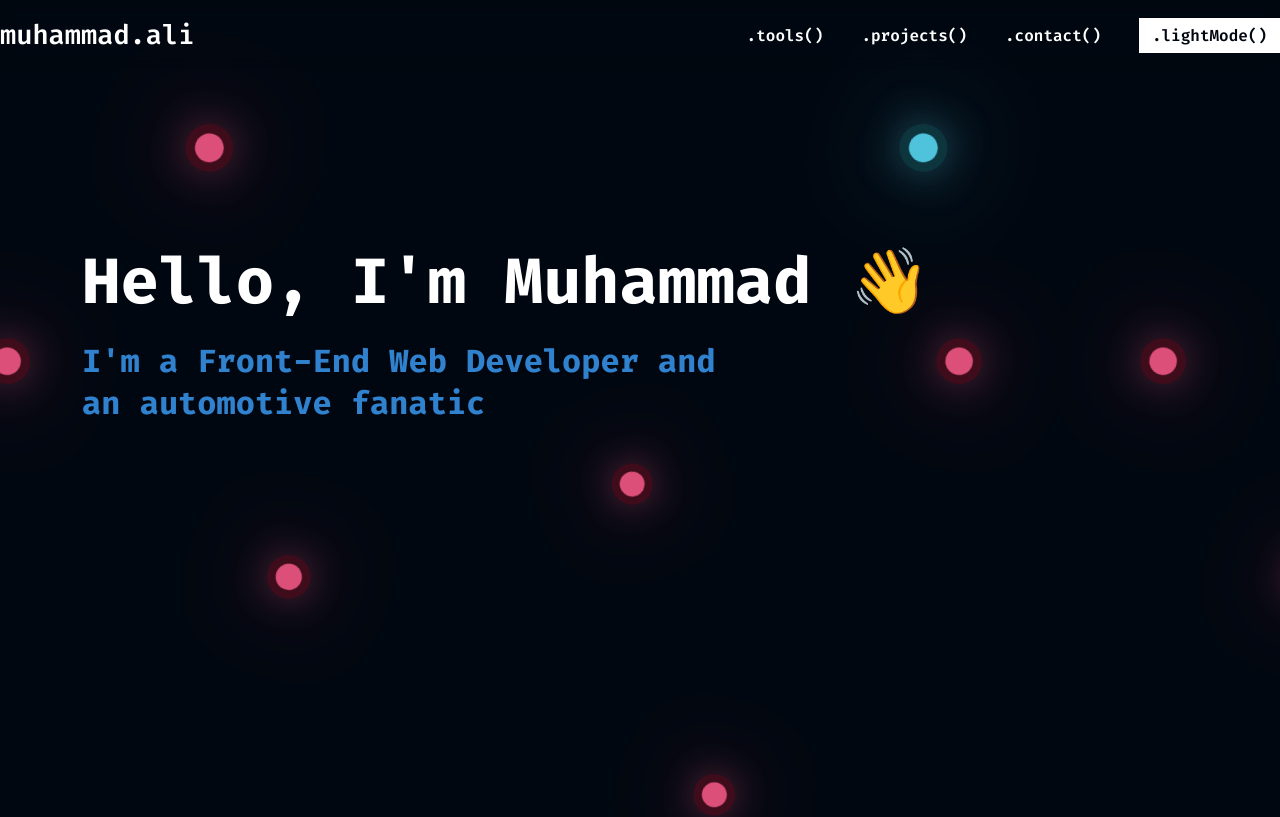
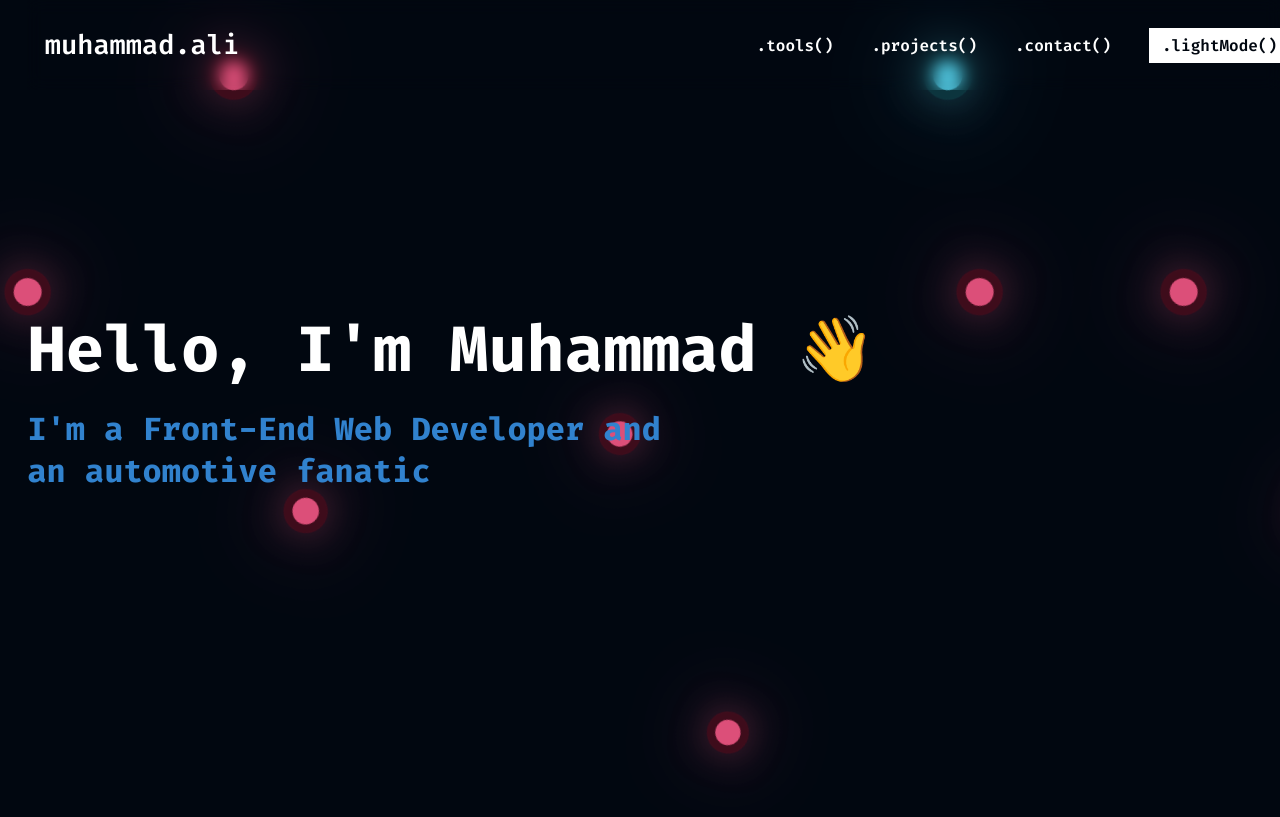
Before and after one commit to ALLEE9120/ALLEE9120.github.io, a React (Vite) app in the folder Dev-Folio/: page / in a window 1280 px wide. Shown: the top 817 px of the page. Built offline with nearby package versions, Linux system fonts and the light colour scheme; a web font is replaced by a local one.

Commit message:
scss clean up

```diff
--- a/Dev-Folio/src/Components/Contact.jsx
+++ b/Dev-Folio/src/Components/Contact.jsx
@@ -148,8 +148,8 @@ export default function Contact({color, bgColor}) {
             <p>Feel free to reach out to me for any questions or just to say hi!</p>
             <div className="socials">
               <h2 className='gray'>// socials</h2>
-              <a href="" className="social-link"><FaGithub style={{marginRight: '20px', fontSize: '30px', color: color}}  /></a>
-              <a href="" className="social-link"><FaLinkedin style={{marginRight: '20px', fontSize: '30px', color: color}} /></a>
+              <a href="https://github.com/ALLEE9120" className="social-link"><FaGithub style={{marginRight: '20px', fontSize: '30px', color: color}}  /></a>
+              <a href="https://www.linkedin.com/in/mo-ar/" className="social-link"><FaLinkedin style={{marginRight: '20px', fontSize: '30px', color: color}} /></a>
             </div>
           </div>
           <form className='contact-form' style={formStyle}  onSubmit={handleSubmit}>
--- a/Dev-Folio/src/Components/HomePage.jsx
+++ b/Dev-Folio/src/Components/HomePage.jsx
@@ -3,10 +3,6 @@ import PropTypes from 'prop-types'
 
 export default function HomePage({color}) {
   const divStyle ={
-    position: 'absolute',
-    top: '30%',
-    left: '19%',
-    transform: 'translateX(-19%)'
   }
 
   const h1Style = {
@@ -24,8 +20,10 @@ export default function HomePage({color}) {
 
   return (
     <div style={divStyle} className="home-div">
-      <h1 style={h1Style}>Hello, I'm Muhammad 👋</h1>
-      <p style={pStyle}>I'm a Front-End Web Developer and an automotive fanatic </p>
+      <div className='home-content'>
+        <h1 style={h1Style}>Hello, I'm Muhammad 👋</h1>
+        <p style={pStyle}>I'm a Front-End Web Developer and an automotive fanatic </p>
+      </div>
     </div>
   )
 }
--- a/Dev-Folio/src/app.scss
+++ b/Dev-Folio/src/app.scss
@@ -17,11 +17,28 @@ $bgspan3Dark: darken($bgspan3, 44);
   padding: 0;
 }
 
+#root {
+  margin: 0 auto;
+  max-width: 1260px;
+  padding: 0px 1.0875rem 1.45rem;
+  padding-top: 0;
+}
+
+button, input[type="submit"], input[type="reset"] {
+	background: none;
+	color: inherit;
+	border: none;
+	padding: 0;
+	font: inherit;
+	cursor: pointer;
+	outline: inherit;
+}
+
 body {
   font-family: 'Fira Code', 'Inder', sans-serif;
   background-color: $home-background;
-  height: 500vh;
-  height: 500svh;
+  min-height: 500vh;
+  min-height: 500svh;
   overflow-x: hidden;
 }
 
@@ -42,29 +59,22 @@ body {
 }
 
 .nav-conatiner {
+  height: 90px;
   position: fixed;
-  left: 50%;
-  z-index: 100;
-  width: 100vw;
-  z-index: 99;
-  transform: translateX(-50%);
-  // darken backgri=ound
+  width: 100%;
+  z-index: 11;
   background-color: rgba(0, 0, 0, 0.2);
   backdrop-filter: blur(8px)
 }
 
 .nav-bar {
-  // top: 0;
-  margin: 0 auto;
-  background-color: transparent;
-  color: $secondary-color;
-  // padding: 0 1rem;
-  height: 70px;
+  max-width: 1260px;
+  height: 100%;
   display: flex;
   justify-content: space-between;
+  -webkit-box-align: center;
   align-items: center;
-  width: 1280px;
-  margin: 0 auto;
+  padding: 0px 1.0875rem;
 
   .nav-links{
     display: flex;
@@ -96,16 +106,9 @@ body {
       color: $secondary-color;
     }
 
-    .light-mode-btn:hover {
-      color: $home-background;
-      border: 1px solid $secondary-color;
-      background-color: $secondary-color;
-    }
-
     li:hover {
       color: $primary-color;
     }
-
   }
 
   .nav-logo {
@@ -131,7 +134,7 @@ body {
 
 /* width */
 ::-webkit-scrollbar {
-  width: 13px;
+  width: 12px;
 }
 
 /* Track */
@@ -158,6 +161,7 @@ body {
   background-color: $home-background;
   z-index: -1;
   position: absolute;
+  left: 0;
   overflow: hidden;
 
   .bubbles {
@@ -220,21 +224,19 @@ body {
 }
 
 .home-div {
-  color: $secondary-color;
+  min-height: 100vh;
+  display: flex;
+  flex-direction: column;
+  justify-content: center;
+  position: relative;
+
+  .home-content {
+    padding: 90px 0;
+  }
 
   p {
     color: $primary-color;
   }
-}
-
-button, input[type="submit"], input[type="reset"] {
-	background: none;
-	color: inherit;
-	border: none;
-	padding: 0;
-	font: inherit;
-	cursor: pointer;
-	outline: inherit;
 }
 
 .tools-title {
@@ -277,7 +279,7 @@ button, input[type="submit"], input[type="reset"] {
 
 .projects-div {
   width: 100vw;
-  height: 100vh;
+  min-height: 100vh;
   position: relative;
   top: 100vh;
   margin-top: 10vh;
@@ -375,9 +377,9 @@ input,textarea, div {
 
 .contact-div {
   width: 100vw;
-  height: 100vh;
+  min-height: 100vh;
   position: relative;
-  top: 180vh;
+  top: 130vh;
   display: flex;
   align-items: center;
   flex-direction: column;
@@ -468,3 +470,25 @@ input,textarea, div {
     }
   }
 }
+
+@media screen and (max-width: 768px) {
+  .contact-div {
+    .contact-body {
+      .contact-container {
+        flex-direction: column;
+
+        .contact-left {
+          width: 100%;
+          margin: 0;
+          padding: 0 2rem;
+        }
+
+        .contact-form {
+          width: 100%;
+          margin: 0;
+          padding: 0 2rem;
+        }
+      }
+    }
+  }
+}
```
